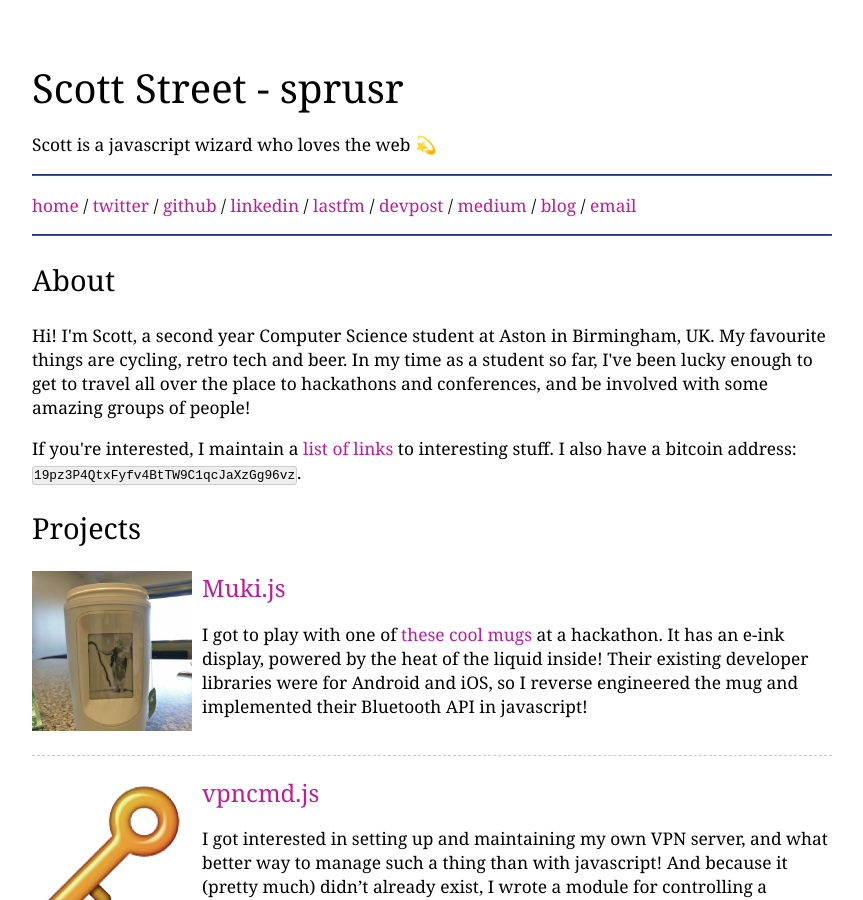
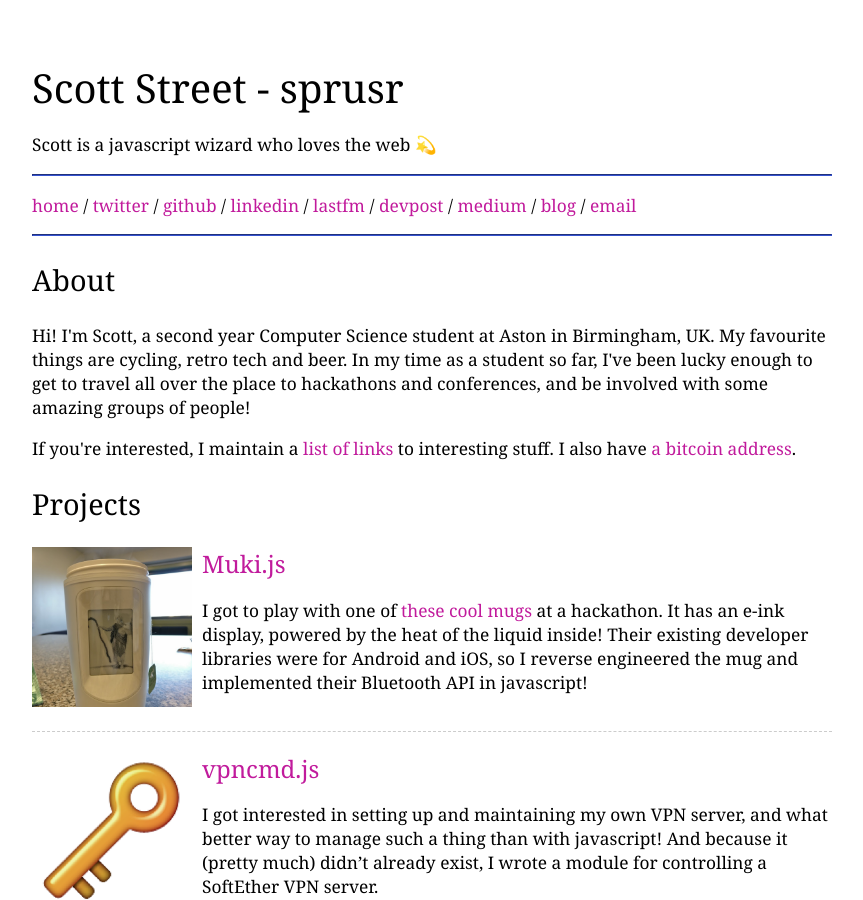
Before and after one commit to sprusr/sprusr.github.io, a Jekyll site: the page built from index.html, in a window 1280 px wide and 900 px high. Shown: the whole window, without its empty margins (208-1071 px from the left). Built offline with Jekyll 4.4.1, drawn with Linux system fonts in a browser that asks for light colours.

Commit message:
Remove ugly bitcoin address

```diff
--- a/index.html
+++ b/index.html
@@ -12,8 +12,7 @@ layout: default
 </p>
 <p>
   If you're interested, I maintain a <a href="/list">list of links</a> to
-  interesting stuff. I also have a bitcoin address:
-  <code><a href="bitcoin:19pz3P4QtxFyfv4BtTW9C1qcJaXzGg96vz?amount=0.005">19pz3P4QtxFyfv4BtTW9C1qcJaXzGg96vz</a></code>.
+  interesting stuff. I also have <a href="bitcoin:19pz3P4QtxFyfv4BtTW9C1qcJaXzGg96vz?amount=0.005">a bitcoin address</a>.
 </p>
 <h2>Projects</h2>
 <ul class="projects">
```
